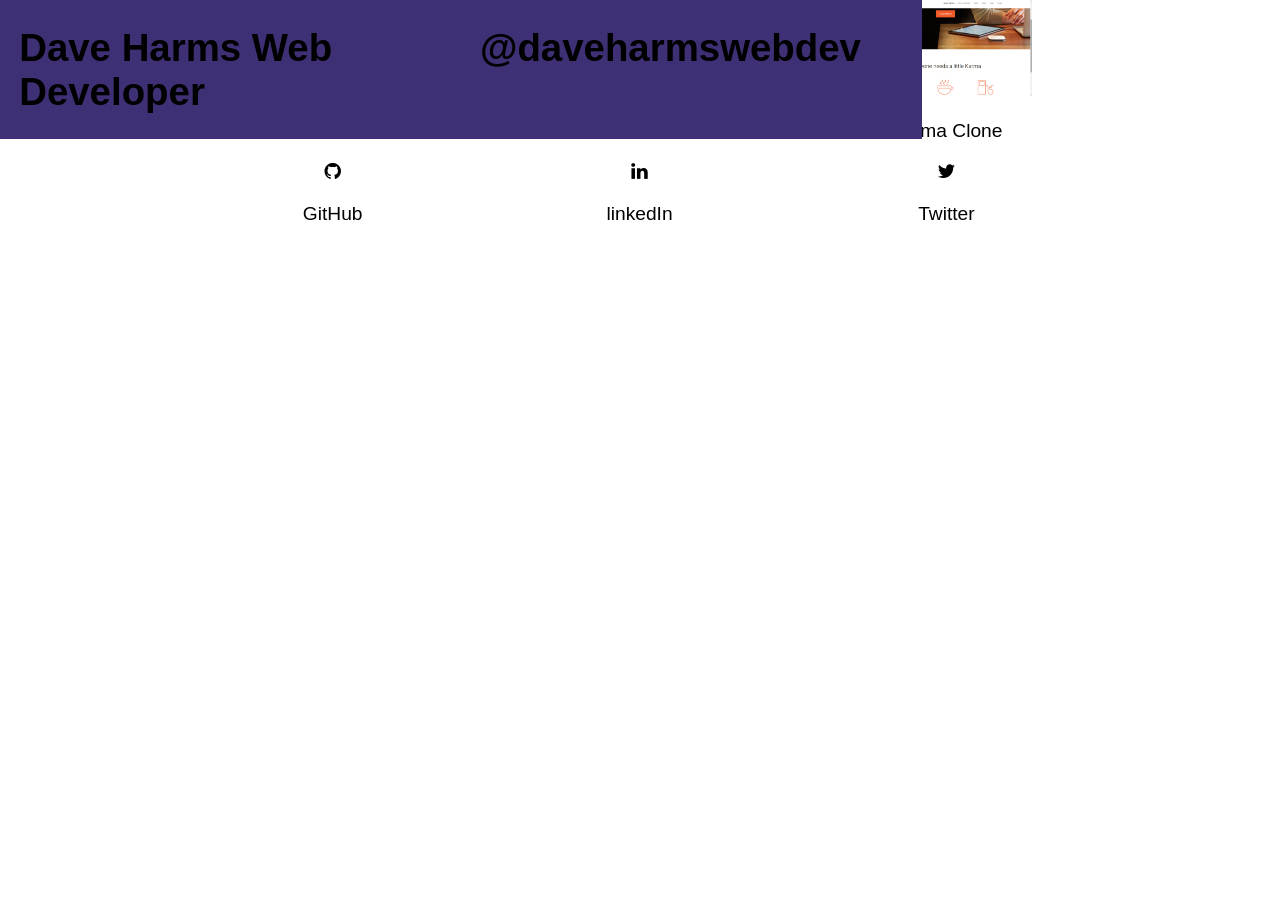
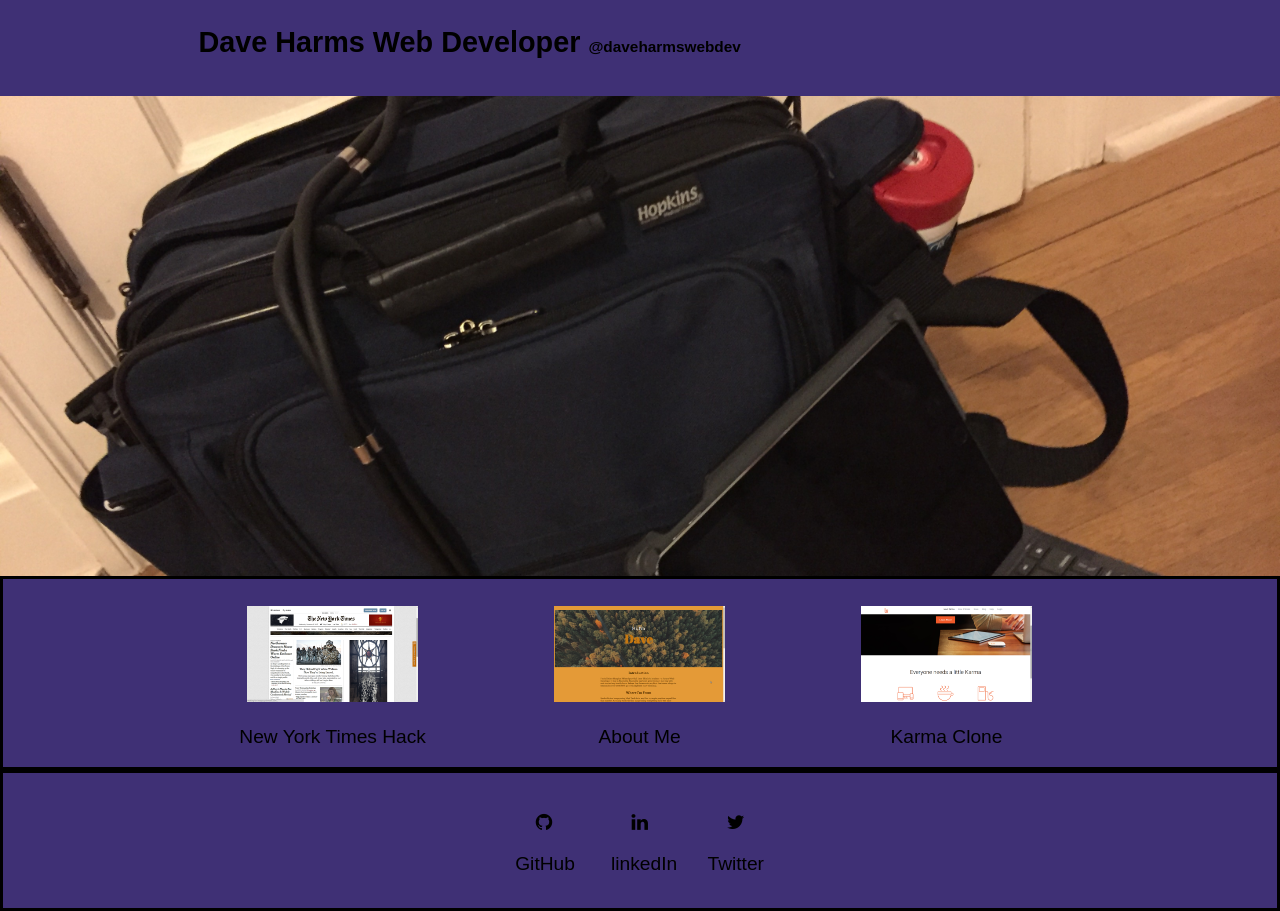
Before and after one commit to daveharmswebdev/portfolioGrid, a plain HTML site: page index.html in a window 1280 px wide. Before the commit the page ends 800 px from the top, so only its background shows below. Drawn offline with Linux system fonts and the light colour scheme.

Commit message:
added header and sections

```diff
--- a/css/style.css
+++ b/css/style.css
@@ -32,6 +32,11 @@ html { font-size: 100%; }
   html { font-size: 120%; }
 }
 
+body {
+  background-image: url(../images/hero.jpg);
+  background-size: cover;
+}
+
 .container {
   margin: 0 auto;
   max-width: 48rem;
@@ -52,15 +57,32 @@ html { font-size: 100%; }
   *zoom: 1;
 }
 
-.header {
+header {
+  background-color: rgba( 63, 48,117,1);
   min-height: 5rem;
+  margin: 0 auto;
+  padding: 0.1rem;
+  position: fixed;
+  width: 100%;
+}
+
+span {
+  font-size: 0.8rem;
+}
+
+.seethrough {
+  height: 30rem;
+}
+
+section {
   background-color: rgba( 63, 48,117,1);
-  position: fixed;
+  border: solid;
 }
 
 .pastwork {
   min-height: 5rem;
   text-align: center;
+  margin-top: 1.4rem;
 }
 
 .screenshot {
@@ -68,6 +90,8 @@ html { font-size: 100%; }
 }
 
 .socialcontact {
+  max-width: 15rem;
   min-height: 5rem;
   text-align: center;
+  margin-top: 2rem;
 }
--- a/index.html
+++ b/index.html
@@ -8,16 +8,15 @@
     <link rel="stylesheet" href="css/style.css">
   </head>
   <body>
-    <div class="container header">
-      <div class="row clearfix">
-        <div class="column half">
-          <h1>Dave Harms Web Developer</h1>
-        </div>
-        <div class="column half">
-          <h1>@daveharmswebdev</h1>
+    <header>
+      <div class="container title">
+        <div class="column full">
+          <h2>Dave Harms Web Developer <span>@daveharmswebdev</span></h2>
         </div>
       </div>
-    </div>
+    </header>
+    <div class="container seethrough"></div>
+    <section>
       <div class="container pastwork">
         <div class="row clearfix">
           <div class="column third">
@@ -34,6 +33,8 @@
           </div>
         </div>
       </div>
+    </section>
+    <section>
     <div class="container socialcontact">
       <div class="row clearfix">
         <div class="column third">
@@ -50,6 +51,6 @@
         </div>
       </div>
     </div>
-    </div>
+    </section>
   </body>
 </html>
```
Lines whose indentation alone changed are shown as unchanged.
